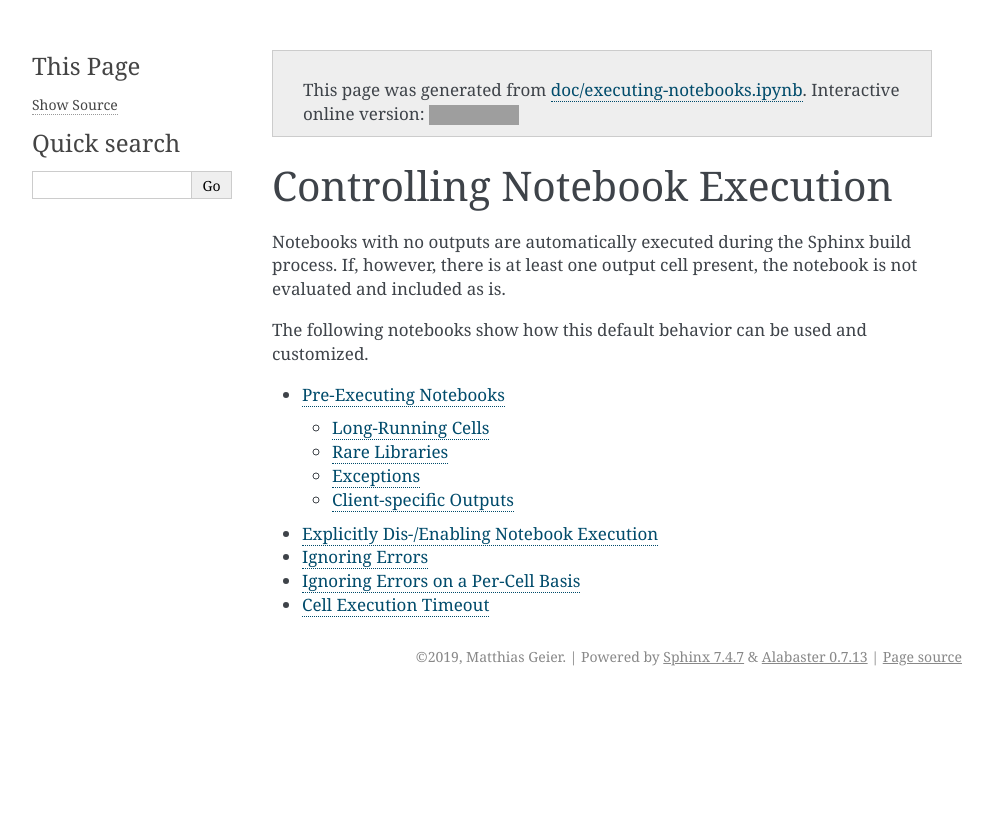
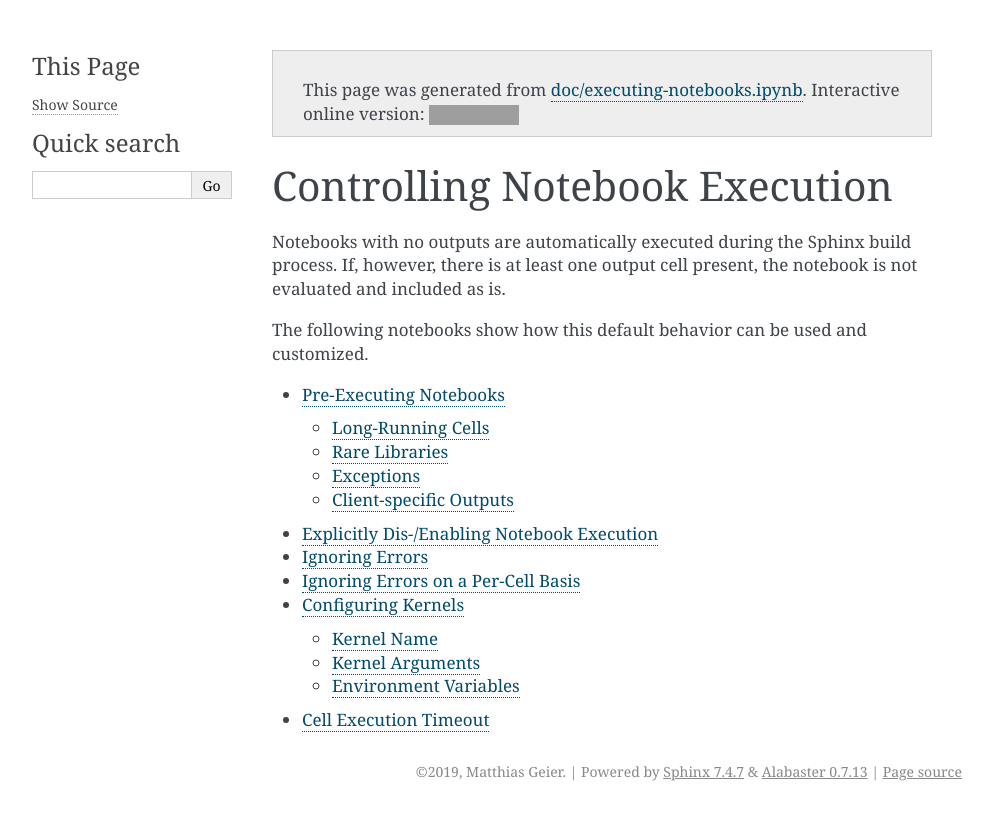
Before and after one commit to spatialaudio/nbsphinx, a Sphinx documentation site: the page built from doc/executing-notebooks.ipynb, in a window 1280 px wide. Shown: the top 820 px of the page, without its empty margins (148-1141 px from the left). Built offline with Sphinx 7.4.7, drawn with Linux system fonts in a browser that asks for light colours; pages that are not in the unit, such as notebooks, are missing from menus; some of the changed lines change nothing that is shown; grey boxes are pictures that could not be loaded.

Commit message:
Document the options to configure the used kernels (#362)

```diff
--- a/doc/conf.py
+++ b/doc/conf.py
@@ -1,4 +1,6 @@
 #!/usr/bin/env python3
+
+import os
 
 # Use sphinx-quickstart to create your own conf.py file!
 # After that, you have to edit a few things.  See below.
@@ -28,6 +30,8 @@
     "--InlineBackend.figure_formats={'svg', 'pdf'}",
     "--InlineBackend.rc={'figure.dpi': 96}",
 ]
+# environment variables to be passed to the kernel
+os.environ["MY_DUMMY_VARIABLE"] = "Hello from conf.py!"
 
 # This is processed by Jinja2 and inserted before each notebook
 nbsphinx_prolog = r"""
```
Also changed, not shown: doc/configuring-kernels.ipynb (added), doc/executing-notebooks.ipynb, doc/usage.ipynb.
